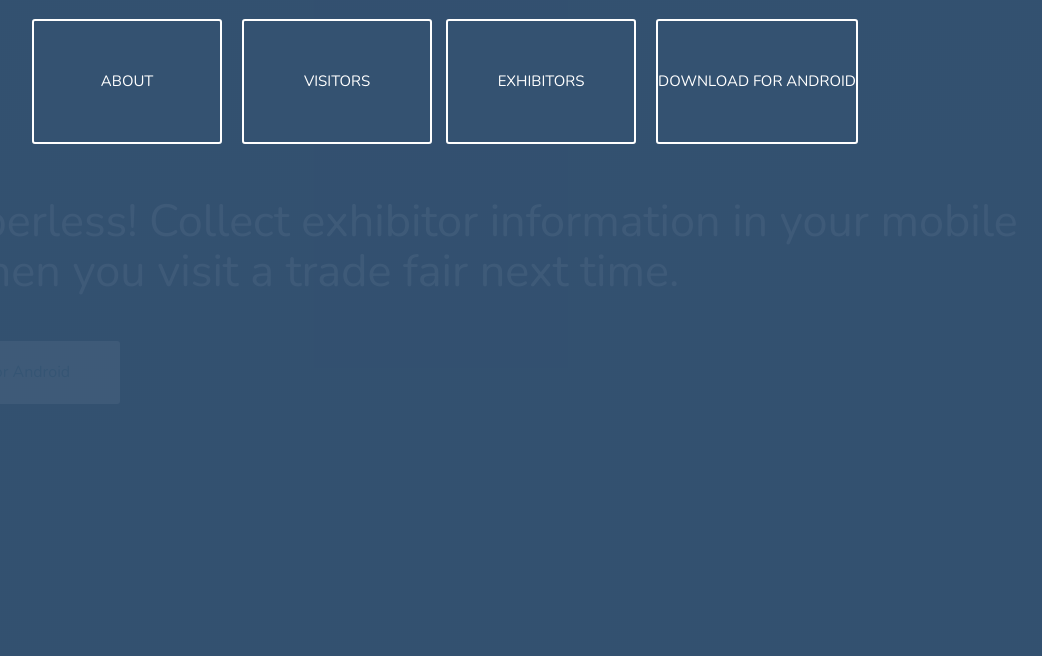
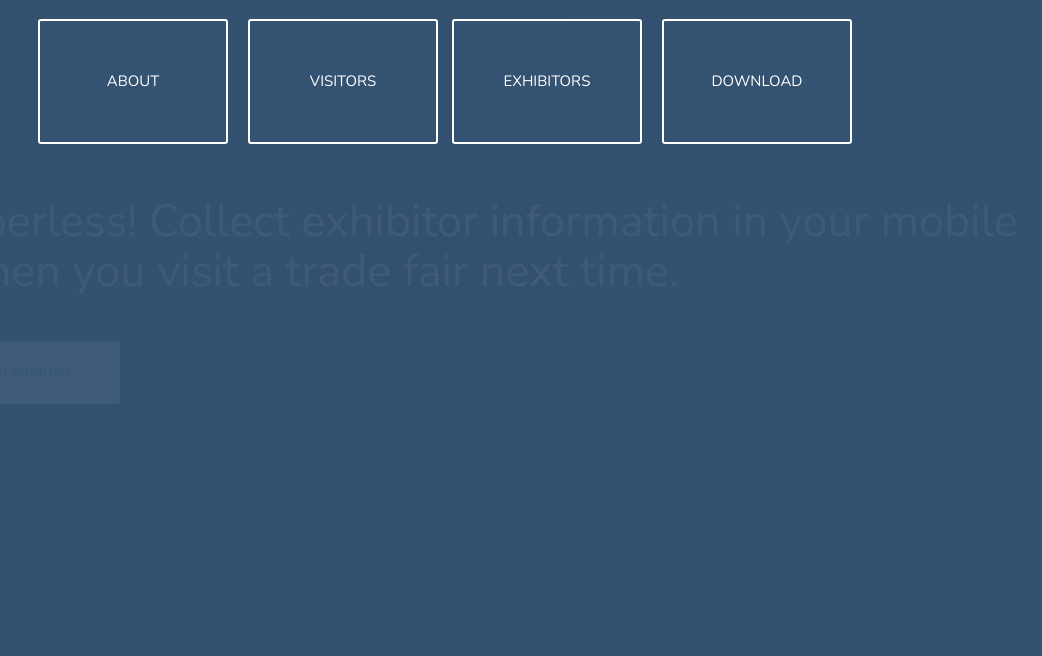
Before and after one commit to atfair/atfair.github.io, a plain HTML site: page index.html in a window 1280 px wide. Both pictures are taken after a click on the link 1192 px from the left and 73 px from the top of the page. Shown: the part 141-797 px from the top of the page, without its empty margins (195-1237 px from the left). Drawn offline with nearby package versions, Linux system fonts and the light colour scheme.

Commit message:
Download button correction

```diff
--- a/index.html
+++ b/index.html
@@ -322,7 +322,7 @@
 							<li><a href="#about">About</a></li>
 							<li><a href="#features">Visitors</a></li>
 							<li><a href="#screenshots">Exhibitors</a></li>
-							<li><a href="#download">Download for Android</a></li>
+							<li><a href="#download">Download</a></li>
 						</ul>
 					</div>
 				</div>
@@ -336,7 +336,7 @@
 				</ul>
 				<ul>
 					<li><a href="#screenshots">Exhibitors</a></li>
-					<li><a href="#download">Download for Android</a></li>
+					<li><a href="#download">Download</a></li>
 				</ul>
 			</nav>
 		</div>
```
